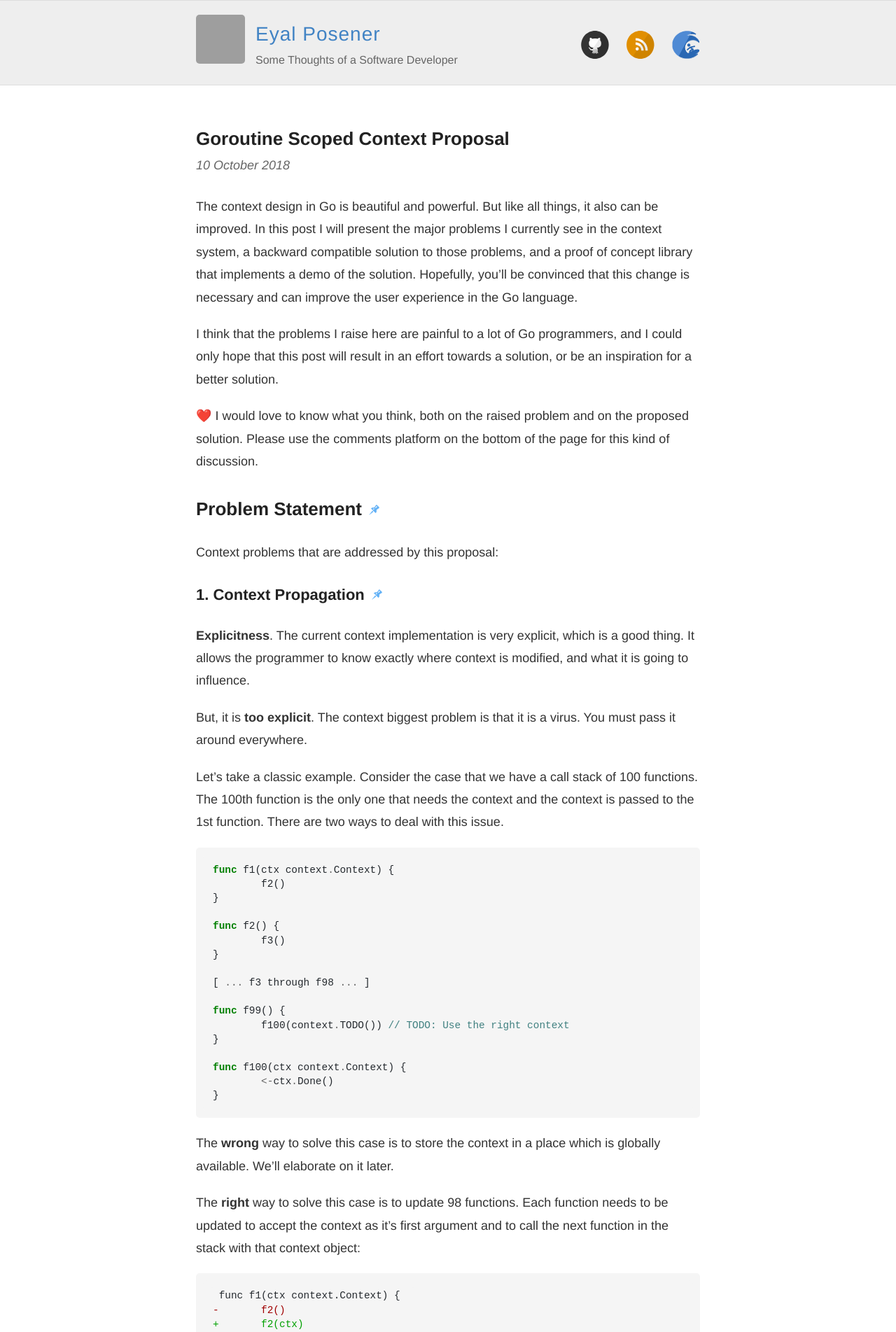
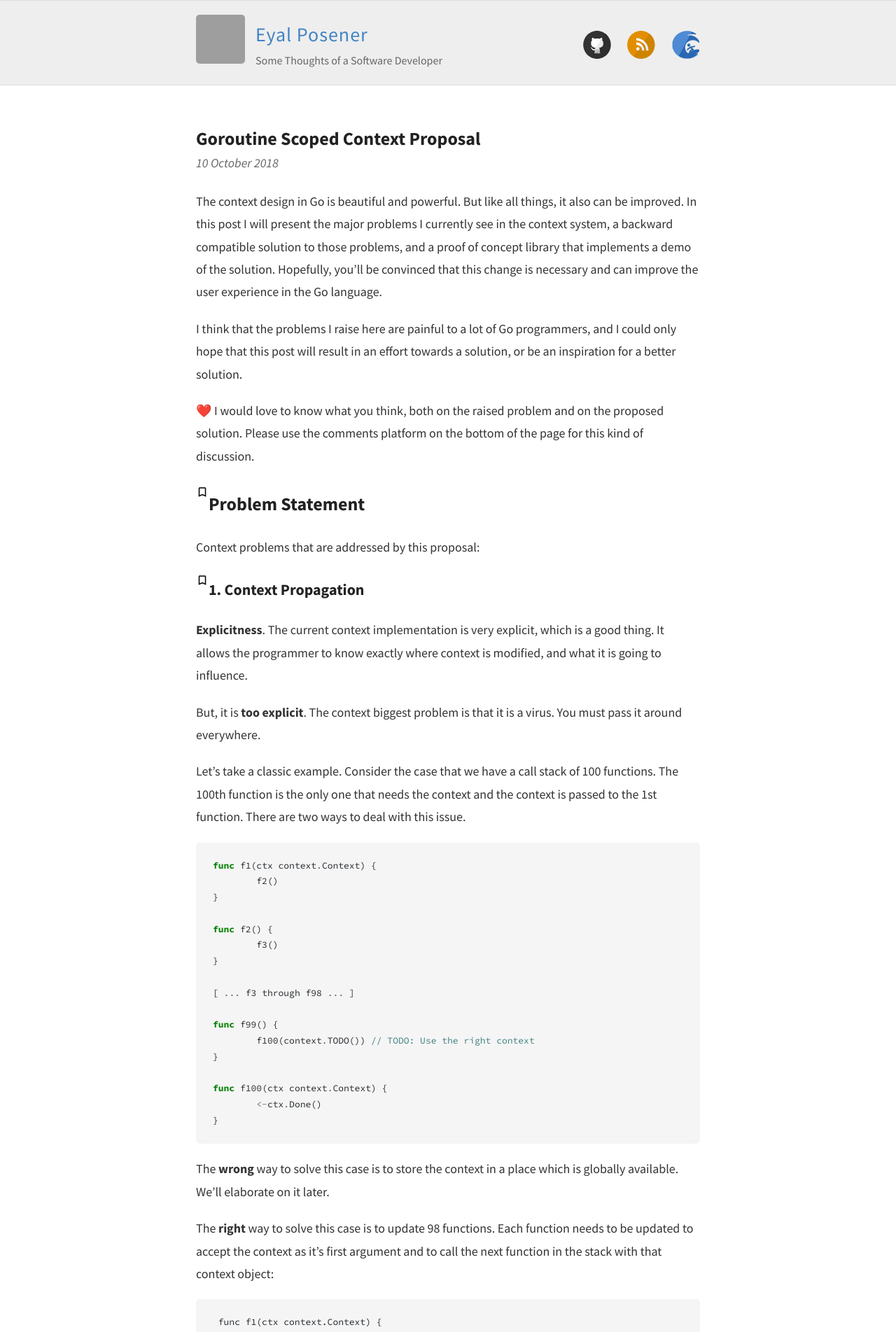
Before and after one commit to posener/posener.github.io, a Jekyll site: the page built from _posts/2018-10-10-goroutine-scoped-context.md, in a window 1280 px wide. Shown: the top 1903 px of the page at 70% size. Built offline with Jekyll 4.4.1, drawn with Linux system fonts in a browser that asks for light colours; nearby versions of some CDN libraries; emoji names are drawn with the system emoji font; library files that are not in the unit come from our copies; comment, search, counter and statistics services are not loaded; grey boxes are pictures that could not be loaded.

Commit message:
Cosmetic changes

```diff
--- a/_includes/header_tags_script.html
+++ b/_includes/header_tags_script.html
@@ -20,14 +20,14 @@
 
         headingNodes.forEach(function(node){
 
-            let img = document.createElement('img');
-            img.src = '/images/pin.png';
-            img.width = 15;
+            let bookmark = document.createElement('img');
+            bookmark.src = '/images/bookmark.svg';
+            bookmark.classList.add('bookmark')
 
             let link = document.createElement('a');
             link.className = 'pageLink';
             link.href = '#' + node.getAttribute('id');
-            link.appendChild(img);
+            link.appendChild(bookmark);
             node.appendChild(link);
         });
 
--- a/_layouts/default.html
+++ b/_layouts/default.html
@@ -12,6 +12,8 @@
     <link rel="stylesheet" type="text/css" href="{{ site.baseurl }}/style.css" />
     <link rel="alternate" type="application/rss+xml" title="{{ site.name }} - {{ site.description }}" href="{{ site.baseurl }}/feed.xml" />
     <link rel="shortcut icon" type="image/png" href="/images/about.png">
+    <link rel="stylesheet" href="https://fonts.googleapis.com/css?family=Source+Sans+Pro:400,700,400italic|Source+Code+Pro:400,700" type="text/css">
+    <link rel="stylesheet" href="/css/font-awesome.min.css" type="text/css">
   </head>
 
   <body>
--- a/_sass/_highlights.scss
+++ b/_sass/_highlights.scss
@@ -5,21 +5,24 @@ code {
     radius: 5px;
     padding: 2px 4px;
     background-color: $codeBackground;
-    font-family: 'Source Code Pro',monospace ;
+    font-family: $fontCode ;
     font-size: 80%;
     display:inline-block;
     border: transparent;
     border-radius: 4px;
     box-sizing: border-box;
     margin: 0;
+
     @include mobile {
-        font-size: 70%;
+        font-size: 85%;
     }
 }
 
 /* a block of code */
 .highlight  {
     background-color: $codeBackground;
+    font-size: 95%;
+    line-height: 140%;
     border-radius: 5px ;
     box-sizing: border-box ;
     color: #24292e ;
@@ -33,7 +36,6 @@ code {
     word-wrap: normal ;
 
     @include mobile {
-        font-size: 95%; // from code size
         padding: 2px;
         border-radius: 2px ;
     }
--- a/_sass/_variables.scss
+++ b/_sass/_variables.scss
@@ -15,10 +15,10 @@ $gray: #666;
 $lightGray: #eee;
 $white: #fff;
 
-// Font stacks
-$helvetica: Helvetica, Arial, sans-serif;
-$helveticaNeue: "Helvetica Neue", Helvetica, Arial, sans-serif;
-$georgia: Georgia, serif;
+// Font stacks https://google-webfonts-helper.herokuapp.com/fonts
+$fontText: 'Source Sans Pro', sans-serif;
+$fontTitle: 'Source Sans Pro', sans-serif;
+$fontCode: 'Source Code Pro', monospace;
 
 // Mobile breakpoints
 @mixin mobile {
--- a/style.scss
+++ b/style.scss
@@ -18,8 +18,9 @@ html {
 }
 
 body {
+  font-family: $fontText;
+  font-size: 18px;
   background: $white;
-  font: 18px/1.4 $helvetica;
   color: $darkGray;
 }
 
@@ -31,7 +32,7 @@ body {
 }
 
 h1, h2, h3, h4, h5, h6 {
-  font-family: $helveticaNeue;
+  font-family: $fontTitle;
   color: $darkerGray;
   font-weight: bold;
 
@@ -105,16 +106,13 @@ a.pageLink {
 }
 
 ul, ol {
-  margin: 15px 0;
-  padding-left: 30px;
-}
-
-ul {
+  margin: 10px 10px;
+  padding-left: 20px;
   list-style-type: disc;
 }
 
 li {
-  margin: 20px 0;
+  margin: 5px 0;
   line-height: 1.8;
   @include mobile {
     line-height: 1.5;
@@ -143,6 +141,12 @@ strong, b {
 
 img {
   max-width: 100%;
+}
+
+.bookmark {
+  width: 18px;
+  vertical-align: text-bottom;
+  float: left;
 }
 
 // Fixes images in popup boxes from Google Translate
@@ -226,7 +230,7 @@ img {
   margin: 0;
   color: $darkGray;
   cursor: pointer;
-  font-family: $helveticaNeue;
+  font-family: $fontTitle;
   font-weight: 300;
   font-size: 28px;
   letter-spacing: 1px;
@@ -245,7 +249,7 @@ img {
 nav {
   float: right;
   margin-top: 23px; // @TODO: Vertically middle align
-  font-family: $helveticaNeue;
+  font-family: $fontTitle;
   font-size: 18px;
 
   @include mobile {
@@ -273,7 +277,7 @@ nav {
   text-align: center;
   padding-top: 80px;
   padding-bottom: 80px;
-  font-family: $helveticaNeue;
+  font-family: $fontTitle;
   font-size: 10px;
 
   @include mobile {
```
Also changed, not shown: images/bookmark.svg (added), images/pin.png (deleted).
